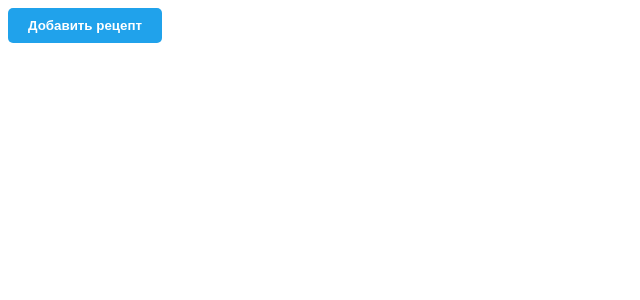
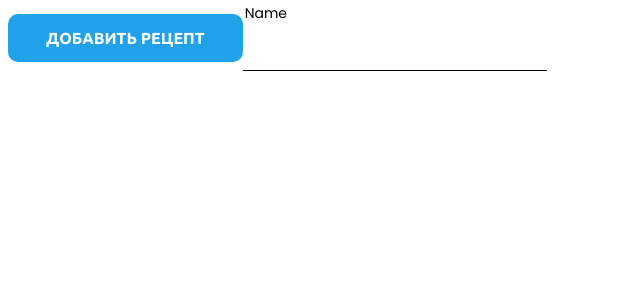
Before and after one commit to Flexerr22/Recipes, a React (Vite) app in the folder recipes/: page / in a window 1280 px wide. Shown: the top 300 px of the page, without its empty margins (0-640 px from the left). Built offline with nearby package versions, Linux system fonts and the light colour scheme.

Commit message:
Добавил функционал для кнопки и сделал компонент input

```diff
--- a/recipes/index.html
+++ b/recipes/index.html
@@ -6,8 +6,11 @@
     <meta name="viewport" content="width=device-width, initial-scale=1.0" />
     <title>Recipes+</title>
     <link rel="preconnect" href="https://fonts.googleapis.com">
+    <link rel="preconnect" href="https://fonts.gstatic.com" crossorigin>
+    <link href="https://fonts.googleapis.com/css2?family=Ubuntu:ital,wght@0,300;0,400;0,500;0,700;1,300;1,400;1,500;1,700&display=swap" rel="stylesheet">
+    <link rel="preconnect" href="https://fonts.googleapis.com">
 <link rel="preconnect" href="https://fonts.gstatic.com" crossorigin>
-<link href="https://fonts.googleapis.com/css2?family=Ubuntu:ital,wght@0,300;0,400;0,500;0,700;1,300;1,400;1,500;1,700&display=swap" rel="stylesheet">
+<link href="https://fonts.googleapis.com/css2?family=Poppins:ital,wght@0,100;0,200;0,300;0,400;0,500;0,600;0,700;0,800;0,900;1,100;1,200;1,300;1,400;1,500;1,600;1,700;1,800;1,900&display=swap" rel="stylesheet">
   </head>
   <body>
     <div id="root"></div>
--- a/recipes/package.json
+++ b/recipes/package.json
@@ -24,6 +24,6 @@
     "eslint-plugin-react-hooks": "^4.6.2",
     "eslint-plugin-react-refresh": "^0.4.7",
     "typescript": "^5.2.2",
-    "vite": "^5.3.4"
+    "vite": "^5.4.0"
   }
 }
--- a/recipes/src/App.tsx
+++ b/recipes/src/App.tsx
@@ -1,5 +1,6 @@
 import { MouseEvent } from 'react'
 import Button from './components/Button/Button'
+import Input from './components/Input/Input'
 
 function App() {
   const addCounter = (e: MouseEvent) => {
@@ -8,6 +9,7 @@ function App() {
   return (
     <>
       <Button onClick={addCounter}>Добавить рецепт</Button>
+      <Input placeholder='Name'/>
     </>
   )
 }
--- a/recipes/src/components/Button/Button.module.css
+++ b/recipes/src/components/Button/Button.module.css
@@ -1,10 +1,21 @@
 .button{
     border: none;
-    padding: 10px 20px;
-    border-radius: 5px;
+    border-radius: 10px;
     color: white;
+    cursor: pointer;
+    font-family: var(--font-main);
+    text-transform: uppercase;
+}
+
+.small{
+    padding: 15px 13px;
+    font-size: 10px;
     font-weight: 700;
-    cursor: pointer;
+}
+.big{
+    padding: 15px 38px;
+    font-size: 16px;
+    font-weight: 700;
 }
 .accent:hover{
     background: var(--button-hover-color);
--- a/recipes/src/components/Button/Button.props.ts
+++ b/recipes/src/components/Button/Button.props.ts
@@ -2,4 +2,5 @@ import { ButtonHTMLAttributes, ReactNode } from "react";
 
 export interface ButtonProps extends ButtonHTMLAttributes<HTMLButtonElement> {
     children: ReactNode;
+    appearence?: 'big' | 'small';
 }
--- a/recipes/src/components/Button/Button.tsx
+++ b/recipes/src/components/Button/Button.tsx
@@ -2,9 +2,12 @@ import styles from './Button.module.css'
 import cn from 'classnames'
 import { ButtonProps } from './Button.props'
 
-function Button({children,className, ...props}: ButtonProps){
+function Button({children,className,appearence = 'big', ...props}: ButtonProps){
     return(
-        <button className={cn(styles['button'], styles['accent'], className)} {...props}>{children}</button>
+        <button className={cn(styles['button'], styles['accent'], className,{
+            [styles['small']]: appearence === 'small',
+            [styles['big']]: appearence === 'big'
+        })} {...props}>{children}</button>
     )
 }
 
--- /dev/null
+++ b/recipes/src/components/Input/Input.module.css
@@ -0,0 +1,25 @@
+.input{
+    width: 300px;
+    height: 60px;
+    border: none;
+    border-bottom: 1.5px solid black;
+    outline: none;
+    font-family: "Ubuntu", sans-serif;
+    font-weight: 400;
+    font-style: normal;
+    font-size: 14px;
+    color: black;
+    box-shadow: inset;
+}
+.input::placeholder{
+    line-height: 20px;
+    transform: translateY(-26px);
+    font-family: "Poppins", sans-serif;
+    font-weight: 400;
+    font-style: normal;
+    font-size: 14px;
+    color: black;
+}
+.invalid{
+    border-bottom: red;
+}
--- /dev/null
+++ b/recipes/src/components/Input/Input.props.ts
@@ -0,0 +1,5 @@
+import { InputHTMLAttributes } from "react";
+
+export interface InputProps extends InputHTMLAttributes<HTMLInputElement>{
+    isValid?: boolean;
+}
--- /dev/null
+++ b/recipes/src/components/Input/Input.tsx
@@ -0,0 +1,16 @@
+import { forwardRef } from 'react'
+import styles from './Input.module.css'
+import cn from 'classnames'
+import { InputProps } from './Input.props'
+
+const Input = forwardRef<HTMLInputElement, InputProps>(function Input({isValid = false, className, ...props}, ref){
+    return(
+        <>
+            <input ref={ref} className={cn(styles['input'], className,{
+                [styles['invalid']]: isValid
+            })} {...props}></input>
+        </>
+    )
+})
+
+export default Input
--- a/recipes/src/index.css
+++ b/recipes/src/index.css
@@ -1,8 +1,9 @@
 :root {
-    --font: 'Ubuntu', sans-serif;
+    --font-main: 'Ubuntu', sans-serif;
     --text-color: #000000;
     --button-color:  #20A2EB;
     --button-hover-color: #298cc6;
+    --font-reg: "Poppins", sans-serif;
 }
 
 body{
```
Also changed, not shown: 1 other file (tests, documents, lock files or other folders).
